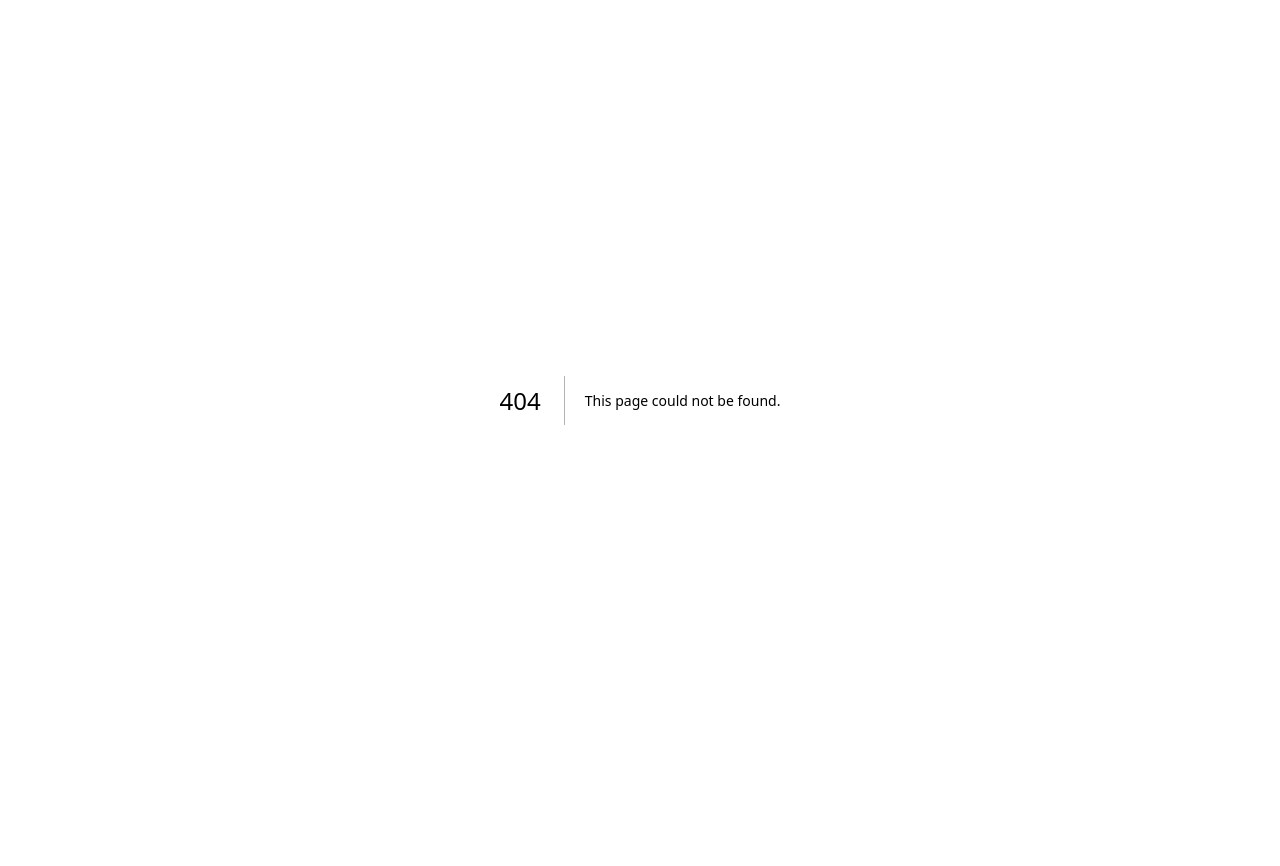
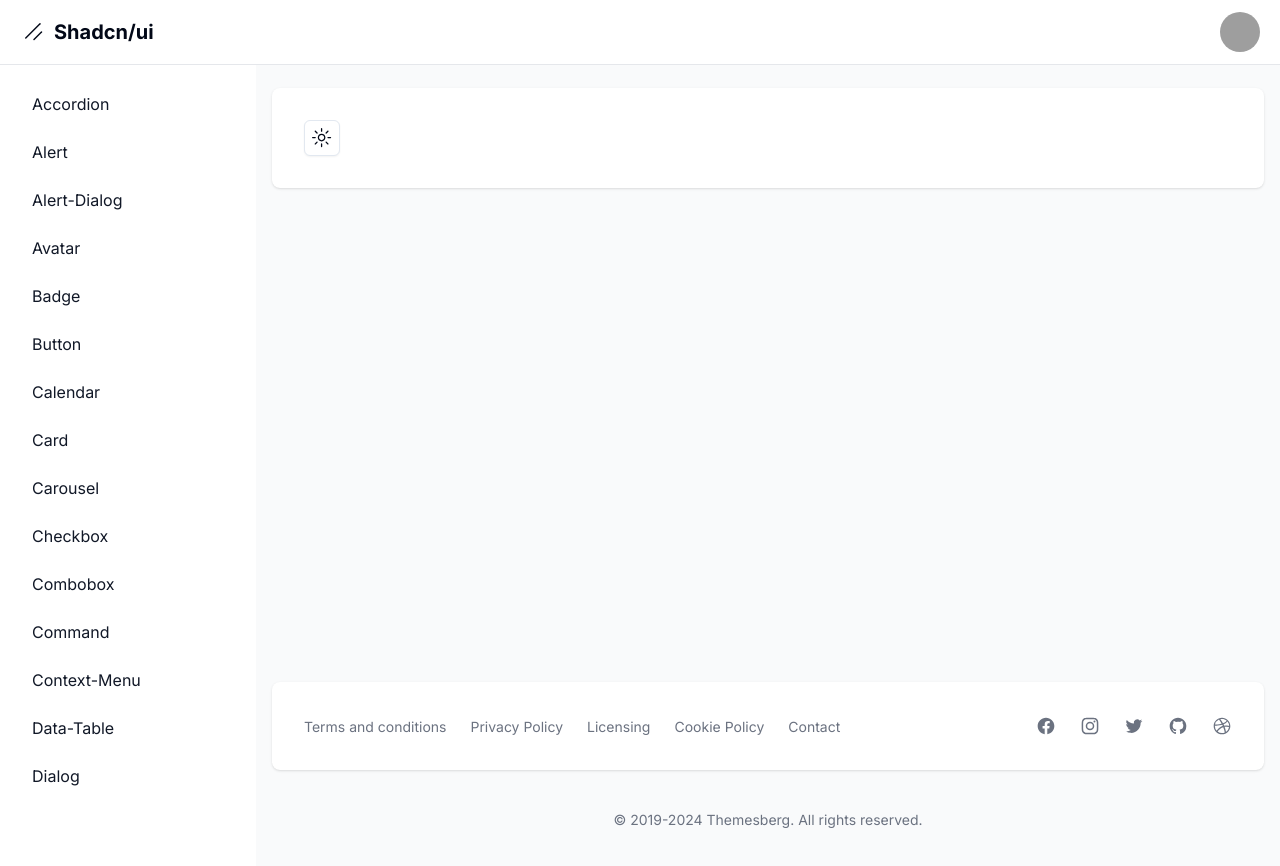
Before and after one commit to mrsanchez02/shadcn-ui-dashboard, a Next.js app: page /dashboard/theme in a window 1280 px wide. Before the commit this address had no page. Shown: the top 866 px of the page. Before the commit the page ends 800 px from the top, so only its background shows below. Built offline with nearby package versions, Linux system fonts and the light colour scheme; grey boxes are pictures that could not be loaded.

Commit message:
chore: Add theme provider component to layout

```diff
--- a/src/app/dashboard/layout.tsx
+++ b/src/app/dashboard/layout.tsx
@@ -30,6 +30,7 @@ const links = [
   { name: "toaster", href: "toaster" },
   { name: "tabs", href: "tabs" },
   { name: "form", href: "form" },
+  { name: "theme", href: "theme" },
   { name: "data-table", href: "data-table" },
 ].sort( (a, b) => a.name.localeCompare(b.name));
 
@@ -38,32 +39,16 @@ export default function DashboardLayout({
 }: {
   children: React.ReactNode;
 }) {
-  const [isHidden, setIsHidden] = useState(true);
-  // const sidebarRef = createRef<HTMLDivElement>();
-
-  // const handleClickOutside = (event: MouseEvent) => {
-  //   if (sidebarRef.current && !sidebarRef.current.contains(event.target as Node)) {
-  //     setIsHidden(true);
-  //   }
-  // }
-
-  // document.addEventListener("click", handleClickOutside);
-  // useEffect(() => {
-  //   document.addEventListener("mousedown", handleClickOutside);
-  //   return () => {
-  //     document.removeEventListener("mousedown", handleClickOutside);
-  //   }
-  // }, [sidebarRef]);
 
   return (
     <>
-      <nav className="bg-white border-b border-gray-200 fixed z-30 w-full">
+      <nav className="bg-white border-b border-gray-200 fixed z-30 w-full dark:bg-slate-900 dark:border-slate-700">
         <div className="px-3 py-3 lg:px-5 lg:pl-3">
           <div className="flex items-center justify-between">
             <div className="flex items-center justify-start">
               <button
                 onClick={() => {
-                  setIsHidden(!isHidden)
+                  // setIsHidden(!isHidden)
                   // document.getElementById("toggleSidebarMobileHamburger")?.classList.toggle("hidden")
                 }}
                 id="toggleSidebarMobile"
@@ -152,22 +137,22 @@ export default function DashboardLayout({
           </div>
         </div>
       </nav>
-      <div className="flex bg-white pt-16 overflow-auto">
+      <div className="flex overflow-auto bg-white pt-16 dark:bg-slate-900 dark:border-slate-700">
         <aside
           // ref={sidebarRef}
           id="sidebar"
           className={`fixed ${'hidden'} z-20 h-full top-0 left-0 pt-16 lg:flex flex-shrink-0 flex-col w-64 transition-width duration-75`}
           aria-label="Sidebar"
         >
-          <div className="relative flex-1 flex flex-col min-h-0 borderR border-gray-200 bg-white pt-0">
-            <div className="flex-1 flex flex-col pt-5 pb-4 overflow-y-auto">
-              <div className="flex-1 px-3 bg-white divide-y space-y-1">
+          <div className="relative flex-1 flex flex-col min-h-0 borderR border-gray-200 bg-white pt-0 dark:bg-slate-900 dark:border-slate-700">
+            <div className="flex-1 flex flex-col pt-5 pb-4 overflow-y-auto dark:bg-slate-900">
+              <div className="flex-1 px-3 bg-white divide-y space-y-1 dark:bg-slate-900">
                 <ul className="space-y-2 pb-2">
                   {links.map((link) => (
                     <li key={link.href}>
                       <Link
                         href={link.href}
-                        className="text-base capitalize text-gray-900 font-normal rounded-lg flex items-center p-2 hover:bg-gray-100 group"
+                        className="text-base capitalize text-gray-900 font-normal rounded-lg flex items-center p-2 hover:bg-gray-100 group dark:bg-slate-900 dark:hover:bg-slate-800 dark:text-gray-300"
                       >
                         <span className="ml-3">{link.name}</span>
                       </Link>
@@ -179,23 +164,23 @@ export default function DashboardLayout({
           </div>
         </aside>
         <div
-          className={`bg-gray-900 opacity-50 ${isHidden && 'hidden'} fixed inset-0 z-10`}
+          className={`bg-gray-900 opacity-50 hidden fixed inset-0 z-10`}
           id="sidebarBackdrop"
         ></div>
         <div
           id="main-content"
-          className="h-full w-full bg-gray-50 relative overflow-y-auto lg:ml-64"
+          className="h-full w-full bg-gray-50 relative overflow-y-auto lg:ml-64 dark:bg-slate-700"
         >
           <main>
             <div className="pt-6 px-4">
               <div className="w-full min-h-[calc(100vh-230px)]">
-                <div className="bg-white shadow rounded-lg p-4 sm:p-6 xl:p-8">
+                <div className="bg-white shadow rounded-lg p-4 sm:p-6 xl:p-8 dark:bg-slate-900">
                   {children}
                 </div>
               </div>
             </div>
           </main>
-          <footer className="bg-white md:flex md:items-center md:justify-between shadow rounded-lg p-4 md:p-6 xl:p-8 my-6 mx-4 print:hidden">
+          <footer className="bg-white md:flex md:items-center md:justify-between shadow rounded-lg p-4 md:p-6 xl:p-8 my-6 mx-4 print:hidden dark:bg-slate-900">
             <ul className="flex items-center flex-wrap mb-6 md:mb-0">
               <li>
                 <a
--- /dev/null
+++ b/src/app/dashboard/theme/page.tsx
@@ -0,0 +1,40 @@
+"use client"
+import { MoonIcon, SunIcon } from "@radix-ui/react-icons"
+import { useTheme } from "next-themes"
+
+import { Button } from "@/components/ui/button"
+import {
+  DropdownMenu,
+  DropdownMenuContent,
+  DropdownMenuItem,
+  DropdownMenuTrigger,
+} from "@/components/ui/dropdown-menu"
+
+export default function Page() {
+  const { setTheme } = useTheme()
+
+  return (
+    <div>
+      <DropdownMenu>
+        <DropdownMenuTrigger asChild>
+          <Button variant="outline" size="icon">
+            <SunIcon className="h-[1.2rem] w-[1.2rem] rotate-0 scale-100 transition-all dark:-rotate-90 dark:scale-0" />
+            <MoonIcon className="absolute h-[1.2rem] w-[1.2rem] rotate-90 scale-0 transition-all dark:rotate-0 dark:scale-100" />
+            <span className="sr-only">Toggle theme</span>
+          </Button>
+        </DropdownMenuTrigger>
+        <DropdownMenuContent align="end">
+          <DropdownMenuItem onClick={() => setTheme("light")}>
+            Light
+          </DropdownMenuItem>
+          <DropdownMenuItem onClick={() => setTheme("dark")}>
+            Dark
+          </DropdownMenuItem>
+          <DropdownMenuItem onClick={() => setTheme("system")}>
+            System
+          </DropdownMenuItem>
+        </DropdownMenuContent>
+      </DropdownMenu>
+    </div>
+  );
+}
--- a/src/app/layout.tsx
+++ b/src/app/layout.tsx
@@ -4,6 +4,8 @@ import "./globals.css";
 import { cn } from "@/lib/utils";
 import { Toaster as SonnerToaster } from "@/components/ui/sonner"
 import { Toaster } from "@/components/ui/toaster";
+import { ThemeProvider } from "@/components/theme-provider"
+
 
 const fontSans = FontSans({
   subsets: ["latin"],
@@ -21,13 +23,20 @@ export default function RootLayout({
   children: React.ReactNode;
 }>) {
   return (
-    <html lang="en">
+    <html lang="en" suppressHydrationWarning>
       <body
         className={cn(
           "min-h-screen bg-background font-sans antialiased",
           fontSans.variable
         )}>
-        {children}
+        <ThemeProvider
+          attribute="class"
+          defaultTheme="system"
+          enableSystem
+          disableTransitionOnChange
+        >
+          {children}
+        </ThemeProvider>
         <SonnerToaster richColors />
         <Toaster />
       </body>
--- /dev/null
+++ b/src/components/theme-provider.tsx
@@ -0,0 +1,9 @@
+"use client"
+
+import * as React from "react"
+import { ThemeProvider as NextThemesProvider } from "next-themes"
+import { type ThemeProviderProps } from "next-themes/dist/types"
+
+export function ThemeProvider({ children, ...props }: ThemeProviderProps) {
+  return <NextThemesProvider {...props}>{children}</NextThemesProvider>
+}
```
Also changed, not shown: 2 other files (tests, documents, lock files or other folders).
